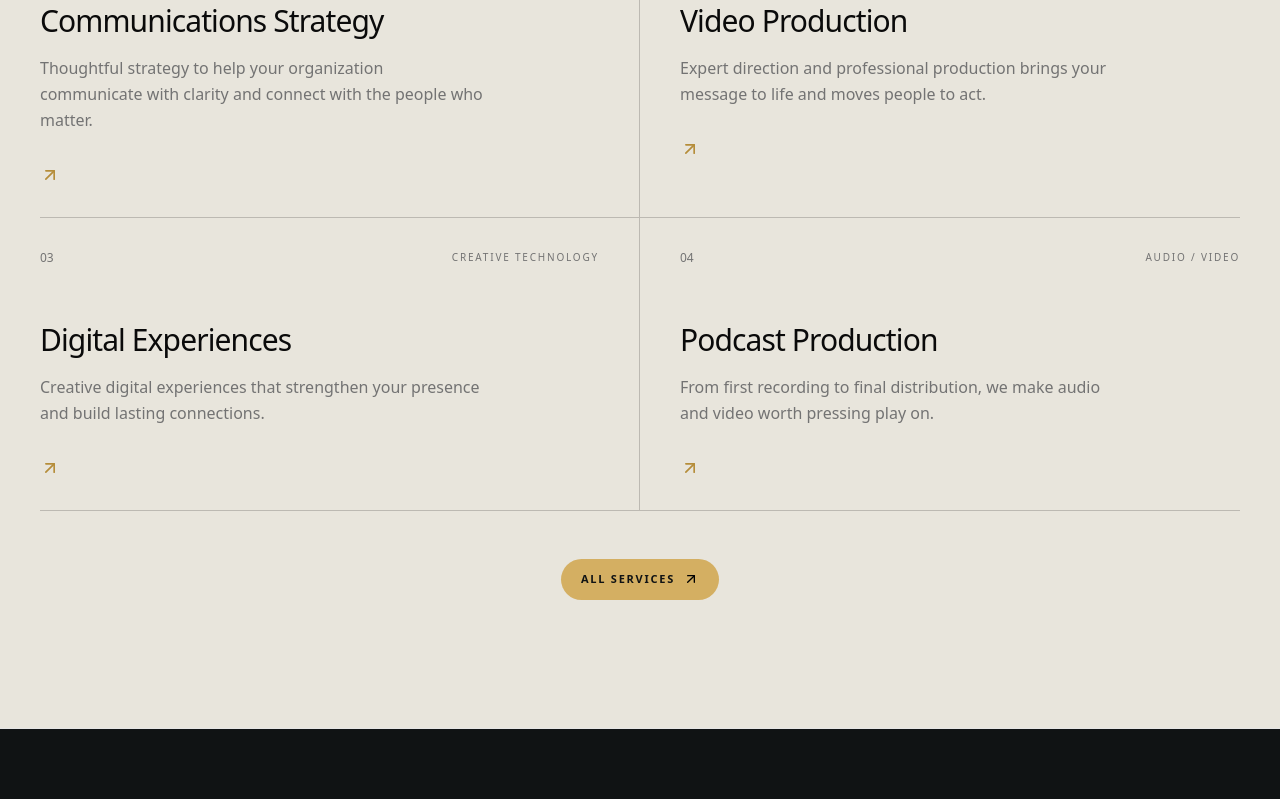
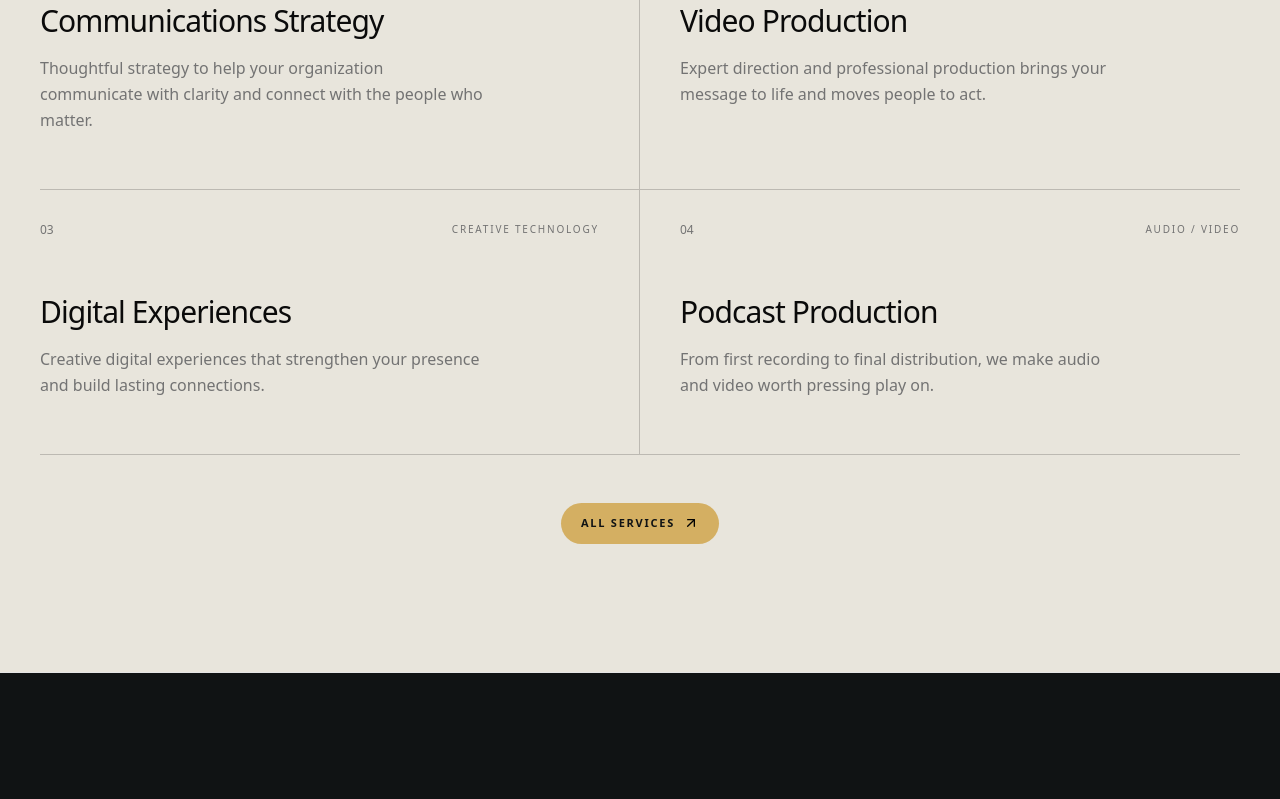
Before and after one commit to alfredrafael/Relata-v2, a Next.js app: page / in a window 1280 px wide. Shown: the part 2440-3239 px from the top of the page. Built offline with nearby package versions, Linux system fonts and the light colour scheme.

Commit message:
Remove arrow

```diff
--- a/app/page.tsx
+++ b/app/page.tsx
@@ -185,10 +185,10 @@ export default function Home() {
                 <h3 className="mt-14 text-3xl font-medium capitalize tracking-[-.03em] transition-colors group-hover:text-[#a27b2e]">
                   {service.title}
                 </h3>
-                <p className="mt-4 max-w-md text-base leading-relaxed text-muted-foreground">
+                <p className="mt-4 mb-6 max-w-md text-base leading-relaxed text-muted-foreground">
                   {service.copy}
                 </p>
-                <ArrowUpRight className="mt-8 size-5 text-[#b58d3a] transition-transform group-hover:translate-x-1 group-hover:-translate-y-1" />
+                {/* <ArrowUpRight className="mt-8 size-5 text-[#b58d3a] transition-transform group-hover:translate-x-1 group-hover:-translate-y-1" /> */}
               </article>
             ))}
           </div>
```
